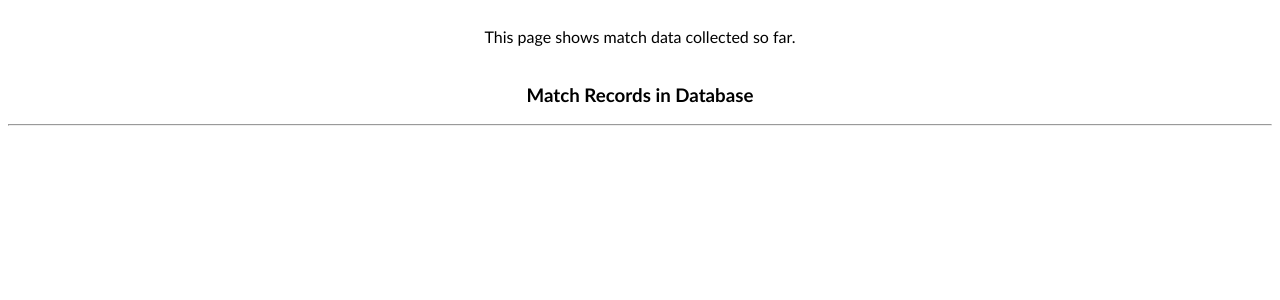
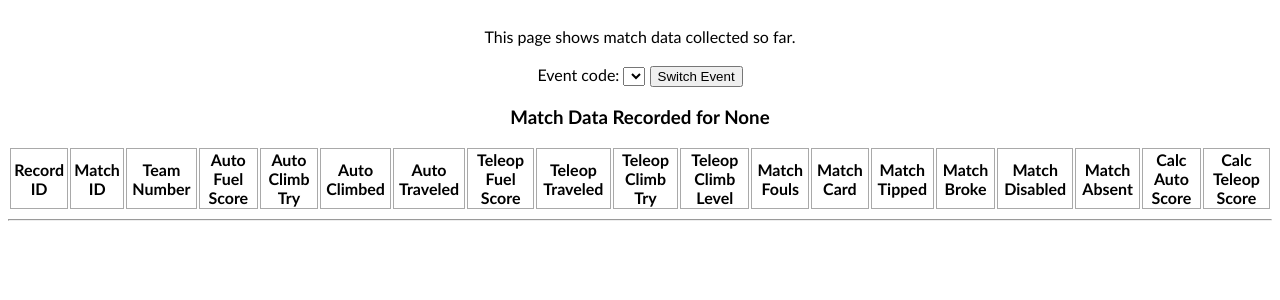
Before and after one commit to fscdata/fsc-data-scouting, a Flask app: page /report/ in a window 1280 px wide. Shown: the top 300 px of the page. Run offline with Flask 3, Linux system fonts and the light colour scheme; data that the repository does not hold is empty.

Commit message:
additional functionality

```diff
--- a/main.py
+++ b/main.py
@@ -2,7 +2,7 @@ import os
 import urllib.parse
 
 from flask import Flask
-from database_model import db
+from database_model import db, Event
 
 ALLOWED_EXTENSIONS = set(['txt', 'pdf', 'png', 'jpg', 'jpeg', 'gif'])
 
@@ -51,7 +51,7 @@ app.register_blueprint(admin_bp)
 def init_db():
     """Create all database tables."""
     # import model classes to register with SQLAlchemy metadata
-    from database_model import Team, Event, MatchTeamData, MatchAllianceData, Calculation
+    from database_model import Team, Event, MatchTeamData, MatchData, Calculation
 
     # Run create_all inside the app context to ensure proper configuration
     with app.app_context():
--- a/requirements.txt
+++ b/requirements.txt
@@ -3,3 +3,4 @@ gunicorn~=23.0
 Werkzeug~=3.0
 Flask-SQLAlchemy~=3.1.1
 PyMySQL
+requests~=2.31.0
--- a/routes/report_routes.py
+++ b/routes/report_routes.py
@@ -1,22 +1,111 @@
-from flask import Blueprint, render_template
-from database_model import db, MatchTeamData, MatchAllianceData, Calculation
+import csv
+from datetime import datetime
+from io import StringIO
+from flask import Blueprint, make_response, render_template, request
+from database_model import db, MatchTeamData, MatchData, Event, Calculation
 
 bp = Blueprint("report", __name__, url_prefix="/report")
 
-@bp.route("/")
+@bp.route("/", methods = ['POST', 'GET'])
 def report_page():
     print(' > Rendering report page')
-    match_data = db.session.query(MatchTeamData).all()
-    return render_template('report/main_report_page.html', match_data=match_data)
+    active_event_id = db.session.query(Event.event_id).filter(Event.event_currently_active == 1).scalar()
+
+    display_event_id = request.form.get('event_id')
+    if not display_event_id:
+        print(' > No event ID provided, defaulting to active event')
+        display_event_id = active_event_id
+
+    display_event_name = db.session.query(Event.event_name).filter(Event.event_id == display_event_id).scalar()
+
+    event_list = db.session.query(Event.event_id, Event.event_code, Event.event_currently_active).all()
+
+    all_match_data = db.session\
+        .query(MatchTeamData)\
+        .filter(MatchTeamData.event_id == display_event_id)\
+        .all()
+    return render_template(
+        'report/main_report_page.html',
+        match_data=all_match_data,
+        event_list=event_list,
+        display_event_name=display_event_name)
+
+@bp.route("/export")
+def export_data_page():
+    print(' > Rendering CSV export page')
+    event_list = db.session.query(Event.event_id, Event.event_code, Event.event_currently_active).all()
+    return render_template(
+        'report/main_export_page.html',
+        event_list=event_list)
+
+
+@bp.route("/export/generate_CSV", methods = ['POST', 'GET'])
+def deliver_csv_file():
+    if request.method == 'POST':
+        min_match_id = int(request.form.get('min_match_id', 0))
+        event_id = request.form.get('event_id')
+        timestamp = datetime.now().strftime('%y%m%d-%H%M')
+        export_filename = f'fscdata_export_{timestamp}.csv'
+        si = StringIO()
+        cw = csv.writer(si)
+
+        all_match_data = db.session\
+            .query(MatchTeamData)\
+            .filter(MatchTeamData.event_id == event_id, MatchTeamData.match_id >= min_match_id).all()
+
+        print(all_match_data)
+
+        print(f' > Exporting {len(all_match_data)} records to CSV file {export_filename}')
+        if not all_match_data:
+            print(' > No data to export')
+        else:
+            columns = [col for col in all_match_data[0].__table__.columns if col.name != 'match_team_id']
+            print(f' > Column names: {[col.name for col in columns]}')
+
+            cw.writerow([col.name for col in columns])
+            cw.writerows([tuple(getattr(row, col.name) for col in columns) for row in all_match_data])
+
+        output = make_response(si.getvalue())
+        output.headers["Content-Disposition"] = f"attachment; filename={export_filename}"
+        output.headers["Content-type"] = "text/csv"
+        return output
 
 @bp.route("/event")
 def report_event_page():
     print(' > Rendering calculated data')
-    event_match_data = db.session.query(MatchTeamData)\
-        .join(MatchAllianceData, MatchTeamData.match_id == MatchAllianceData.match_id)\
-        .filter(MatchAllianceData.event_id == 1).all()
+    event_match_data = db.session\
+        .query(MatchTeamData)\
+        .join(MatchData, MatchTeamData.match_id == MatchData.match_id)\
+        .filter(MatchData.event_id == 1).all()
     aggregate_data = db.session.query(Calculation)\
         .filter(Calculation.calculation_name == 'event_climb')\
         .first()
     print(f' > Aggregate data for event 1: {aggregate_data.calculation_value}')
-    return render_template('report/main_report_page.html', match_data=event_match_data, aggregate_data=aggregate_data)
+    return render_template(
+        'report/main_report_page.html',
+        match_data=event_match_data,
+        aggregate_data=aggregate_data)
+
+@bp.route("/match")
+def report_match_page():
+    print(' > Rendering match report page')
+    match_data = db.session\
+        .query(MatchTeamData)\
+        .filter(MatchTeamData.match_id == 5).all()
+    return render_template(
+        'report/match_report_page.html',
+        match_data=match_data)
+
+@bp.route("/team")
+def report_team_page():
+    print(' > Rendering team report page')
+    team = db.session\
+        .query(MatchTeamData)\
+        .filter(MatchTeamData.match_id == 5).all()
+    aggregate_data = db.session.query(Calculation)\
+        .filter(Calculation.calculation_name == 'event_climb')\
+        .first()
+    return render_template(
+        'report/team_report_page.html',
+        team=team,
+        aggregate_data=aggregate_data)
--- a/templates/report/main_report_page.html
+++ b/templates/report/main_report_page.html
@@ -12,20 +12,77 @@
         This page shows match data collected so far.
         <br />
         <br />
+        <form action="/report/" method="POST">
+            <label for="event_id">Event code:</label>
+            <!-- Dropdown menu generated from available event names -->
+            <select id="event_id" name="event_id">
+                {% for event in event_list %}
+                <option value="{{ event.event_id }}"
+                    {% if event.event_currently_active %} selected{% endif%}
+                >{{ event.event_code }}</option>
+                {% endfor %}
+            </select>
 
-        <h3>Match Records in Database</h3>
-        {% for record in match_data %}
-        <span>Match Number <strong>{{ record.match_id }}</strong>: Team Number {{ record.team_number }}</span>
-        <!-- <a href="/admin/update_frc_teams?team={{ record.team_number }}" class="btn send">Remove</a> -->
-        <br />
-        {% endfor %}
+            <input type="submit" value="Switch Event" />
+        </form>
+
+        <h3>Match Data Recorded for {{ display_event_name }}</h3>
+        <table border="1">
+            <thead>
+                <tr>
+                    <th>Record ID</th>
+                    <th>Match ID</th>
+                    <th>Team Number</th>
+                    <th>Auto Fuel Score</th>
+                    <th>Auto Climb Try</th>
+                    <th>Auto Climbed</th>
+                    <th>Auto Traveled</th>
+                    <th>Teleop Fuel Score</th>
+                    <th>Teleop Traveled</th>
+                    <th>Teleop Climb Try</th>
+                    <th>Teleop Climb Level</th>
+                    <th>Match Fouls</th>
+                    <th>Match Card</th>
+                    <th>Match Tipped</th>
+                    <th>Match Broke</th>
+                    <th>Match Disabled</th>
+                    <th>Match Absent</th>
+                    <th>Calc Auto Score</th>
+                    <th>Calc Teleop Score</th>
+                </tr>
+            </thead>
+            <tbody>
+                {% for record in match_data %}
+                <tr>
+                    <td>{{ record.record_id }}</td>
+                    <td>{{ record.match_id }}</td>
+                    <td>{{ record.team_number }}</td>
+                    <td>{{ record.auto_fuel_score }}</td>
+                    <td>{{ record.auto_climb_try }}</td>
+                    <td>{{ record.auto_climbed }}</td>
+                    <td>{{ record.auto_traveled }}</td>
+                    <td>{{ record.teleop_fuel_score }}</td>
+                    <td>{{ record.teleop_traveled }}</td>
+                    <td>{{ record.teleop_climb_try }}</td>
+                    <td>{{ record.teleop_climb_level }}</td>
+                    <td>{{ record.match_fouls }}</td>
+                    <td>{{ record.match_card }}</td>
+                    <td>{{ record.match_tipped }}</td>
+                    <td>{{ record.match_broke }}</td>
+                    <td>{{ record.match_disabled }}</td>
+                    <td>{{ record.match_absent }}</td>
+                    <td>{{ record.calc_auto_score }}</td>
+                    <td>{{ record.calc_teleop_score }}</td>
+                </tr>
+                {% endfor %}
+            </tbody>
+        </table>
         <hr />
 
-        <!-- <form action="/admin/addto_frc_teams" method="POST" onsubmit="return validate()">
-            <input type="text" name="team_number" placeholder="Team Number" size="8" required>
-            <input type="text" name="team_name" placeholder="Team Name" size="30" required>
-        <input class="send" type="submit" value="ADD NEW TEAM">
-        </form> -->
+
+
+
+
     </div>
 </body>
 </html>
```
Also changed, not shown: cron/check_match_data.py (added, +168 -0 lines), database_model.py (+5 -4 lines), routes/scout_routes.py (+20 -6 lines), templates/report/main_export_page.html (added, +46 -0 lines), templates/scout_page.html (+32 -53 lines).
